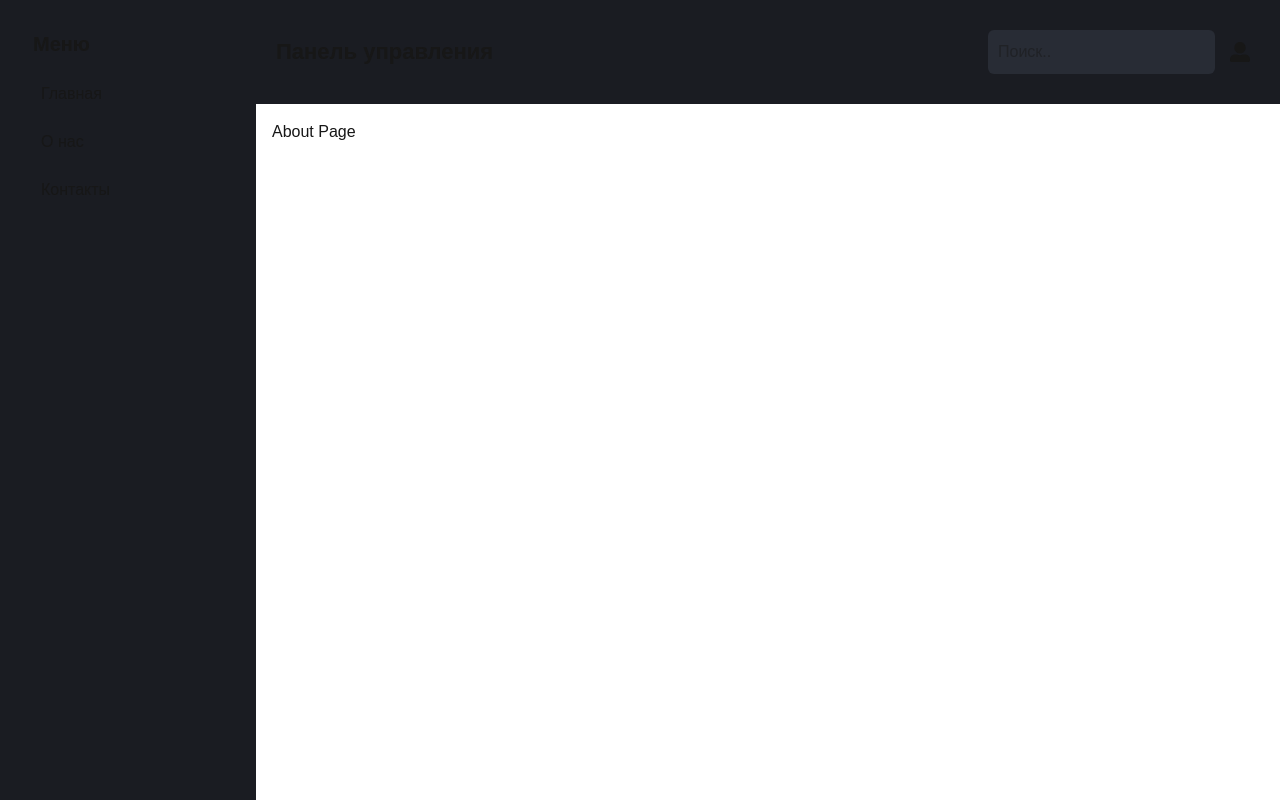
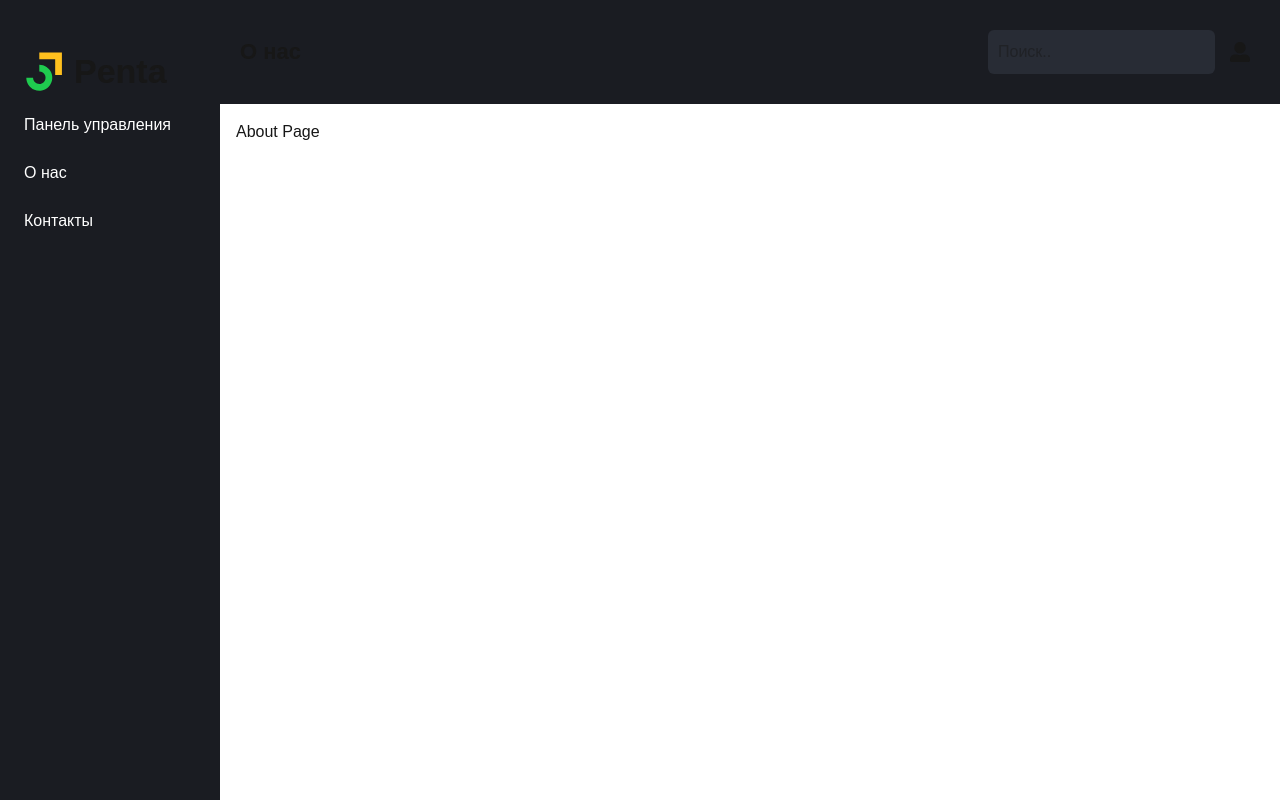
Before and after one commit to normansrgn/finance-tracker, a Next.js app: page /about in a window 1280 px wide. Built offline with nearby package versions, Linux system fonts and the light colour scheme.

Commit message:
update header links

```diff
--- a/src/Components/Header/Header.tsx
+++ b/src/Components/Header/Header.tsx
@@ -1,13 +1,26 @@
 // src/components/layout/Header.tsx
+"use client";
 import React from "react";
 import { FaUserAlt } from "react-icons/fa";
+
+import { usePathname } from "next/navigation";
 
 import "./header.scss"; // Импортируйте CSS файл для стилей
 
 export default function Header() {
+  const pathname = usePathname();
+
+  const pageTitles: { [key: string]: string } = {
+    "/": "Панель управления",
+    "/about": "О нас",
+    "/contact": "Контакты",
+  }
+
+  const title = pageTitles[pathname] || "Панель управления";
+
   return (
     <header className="header flex items-center justify-between bg-[#1A1C22] p-4">
-      <h1 className="text-2xl text-[22px] font-bold">Панель управления</h1>
+      <h1 className="text-2xl text-[22px] font-bold">{title}</h1>
       <nav>
         <div className="header__nav flex gap-[15px] items-center p-[10px]">
           <div className="header__search">
--- a/src/Components/Sidebar/Sidebar.tsx
+++ b/src/Components/Sidebar/Sidebar.tsx
@@ -3,20 +3,48 @@ import Link from "next/link";
 
 export default function Sidebar() {
   return (
-    <div className="siddebar">
-      <aside className="w-64 p-4 bg-[#1A1C22] pt-[30px] pl-[33px] sticky top-0 h-screen">
-        <h2 className="text-xl font-bold mb-4">Меню</h2>
+    <aside className="sidebar w-[220px] p-4 bg-[#1A1C22] pt-[38px]  sticky top-0 h-screen">
+      <Link href="/" className="block p-2 rounded" aria-label="Go to homepage">
+        <div className="sidebar__logo flex items-center gap-[10px]">
+          <svg
+            width="40"
+            height="40"
+            viewBox="0 0 27 29"
+            fill="none"
+            xmlns="http://www.w3.org/2000/svg"
+            role="img"
+            aria-label="My Application Logo"
+          >
+            <path
+              fillRule="evenodd"
+              clipRule="evenodd"
+              d="M21.6016 5.17785H10.0906V0.294373L26.4851 0.294373V16.6889H21.6016V5.17785Z"
+              fill="#FFC01E"
+            />
+            <path
+              fillRule="evenodd"
+              clipRule="evenodd"
+              d="M12.6101 14.8951C11.8643 14.3968 10.9876 14.1309 10.0907 14.1309V9.24741C11.9535 9.24741 13.7744 9.79977 15.3232 10.8346C16.872 11.8695 18.0791 13.3404 18.792 15.0614C19.5048 16.7823 19.6913 18.676 19.3279 20.5029C18.9645 22.3299 18.0675 24.008 16.7504 25.3252C15.4332 26.6423 13.7551 27.5393 11.9281 27.9027C10.1012 28.2661 8.20751 28.0796 6.48657 27.3668C4.76563 26.6539 3.29472 25.4468 2.25984 23.898C1.22496 22.3492 0.672604 20.5283 0.672607 18.6655L5.55609 18.6655C5.55608 19.5624 5.82204 20.4391 6.32031 21.1849C6.81858 21.9306 7.5268 22.5118 8.3554 22.855C9.184 23.1982 10.0958 23.288 10.9754 23.1131C11.855 22.9381 12.663 22.5062 13.2972 21.872C13.9314 21.2379 14.3633 20.4299 14.5383 19.5502C14.7132 18.6706 14.6234 17.7588 14.2802 16.9302C13.937 16.1016 13.3558 15.3934 12.6101 14.8951Z"
+              fill="#1FCB4F"
+            />
+          </svg>
+          <h1 className="sidebar__title text-[34px] font-bold">Penta</h1>
+        </div>
+      </Link>
       <nav>
         <ul className="space-y-2">
           <li>
-              <Link href="/" className="block p-2 hover:bg-gray-200 rounded">
-                Главная
+            <Link
+              href="/"
+              className="block p-2 hover:bg-gray-700 text-white rounded"
+            >
+              Панель управления
             </Link>
           </li>
           <li>
             <Link
               href="/about"
-                className="block p-2 hover:bg-gray-200 rounded"
+              className="block p-2 hover:bg-gray-700 text-white rounded"
             >
               О нас
             </Link>
@@ -24,7 +52,7 @@ export default function Sidebar() {
           <li>
             <Link
               href="/contact"
-                className="block p-2 hover:bg-gray-200 rounded"
+              className="block p-2 hover:bg-gray-700 text-white rounded"
             >
               Контакты
             </Link>
@@ -32,6 +60,5 @@ export default function Sidebar() {
         </ul>
       </nav>
     </aside>
-    </div>
   );
 }
```
Also changed, not shown: src/Components/Sidebar/logo.png (added). Lines whose indentation alone changed are shown as unchanged.
